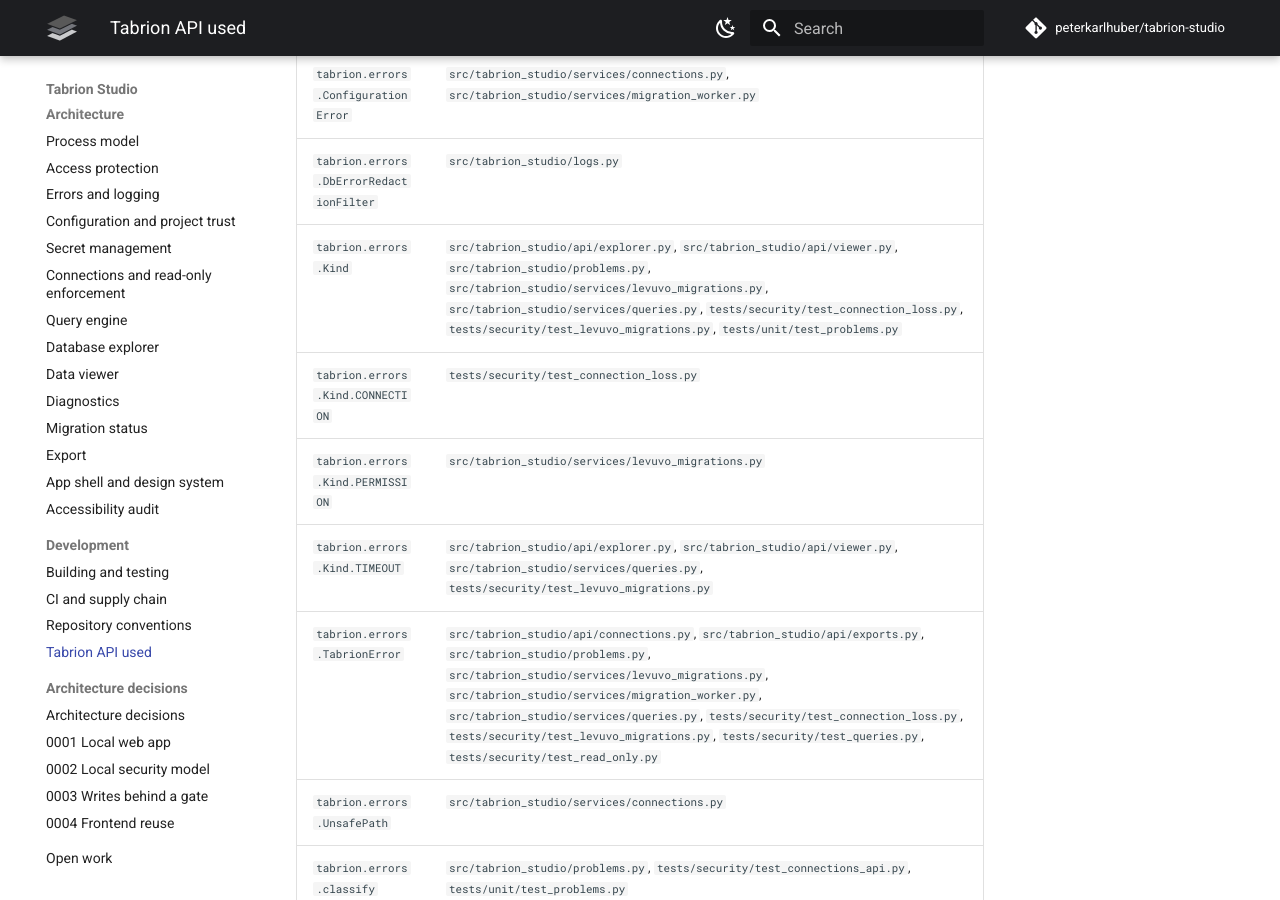
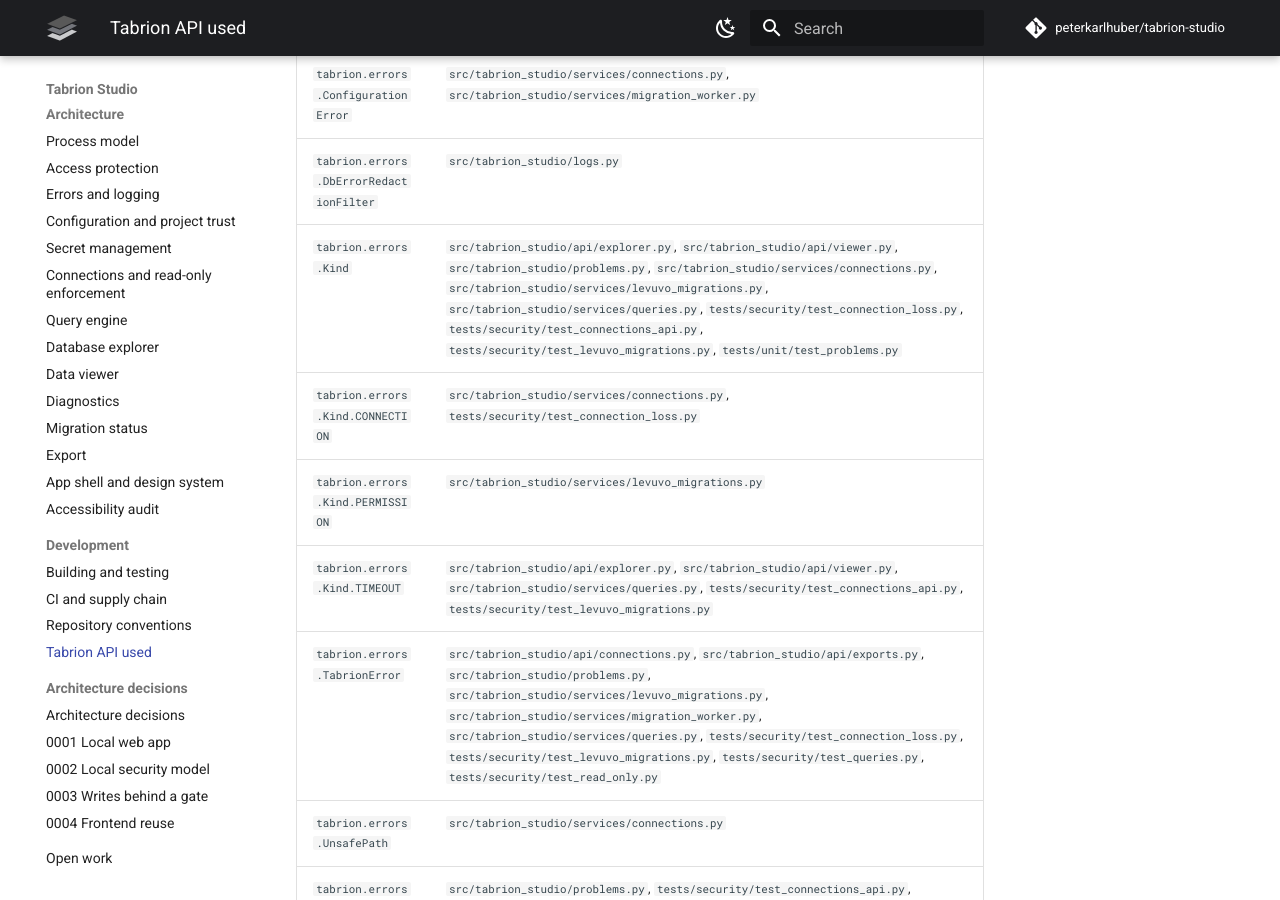
Before and after one commit to peterkarlhuber/tabrion-studio, an MkDocs documentation site: the page built from docs/api-consumers.md, in a window 1280 px wide and 900 px high, scrolled down 1650 px. Built offline with MkDocs 1.6.1 and Material for MkDocs 9.7.7, drawn with Linux system fonts in a browser that asks for light colours; comment, search, counter and statistics services are not loaded.

Commit message:
TD-034: regenerate docs/api-consumers.md (Kind in the API tests)
Co-Authored-By: Claude Opus 5.5 <noreply@anthropic.com>
Claude-Session: https://claude.ai/code/session_011tY7TC7Nu5VGro3DJGJcv8

```diff
--- a/docs/api-consumers.md
+++ b/docs/api-consumers.md
@@ -27,10 +27,10 @@ is used.
 | `tabrion.errors.Classification` | `src/tabrion_studio/problems.py`, `tests/security/test_levuvo_migrations.py` |
 | `tabrion.errors.ConfigurationError` | `src/tabrion_studio/services/connections.py`, `src/tabrion_studio/services/migration_worker.py` |
 | `tabrion.errors.DbErrorRedactionFilter` | `src/tabrion_studio/logs.py` |
-| `tabrion.errors.Kind` | `src/tabrion_studio/api/explorer.py`, `src/tabrion_studio/api/viewer.py`, `src/tabrion_studio/problems.py`, `src/tabrion_studio/services/levuvo_migrations.py`, `src/tabrion_studio/services/queries.py`, `tests/security/test_connection_loss.py`, `tests/security/test_levuvo_migrations.py`, `tests/unit/test_problems.py` |
-| `tabrion.errors.Kind.CONNECTION` | `tests/security/test_connection_loss.py` |
+| `tabrion.errors.Kind` | `src/tabrion_studio/api/explorer.py`, `src/tabrion_studio/api/viewer.py`, `src/tabrion_studio/problems.py`, `src/tabrion_studio/services/connections.py`, `src/tabrion_studio/services/levuvo_migrations.py`, `src/tabrion_studio/services/queries.py`, `tests/security/test_connection_loss.py`, `tests/security/test_connections_api.py`, `tests/security/test_levuvo_migrations.py`, `tests/unit/test_problems.py` |
+| `tabrion.errors.Kind.CONNECTION` | `src/tabrion_studio/services/connections.py`, `tests/security/test_connection_loss.py` |
 | `tabrion.errors.Kind.PERMISSION` | `src/tabrion_studio/services/levuvo_migrations.py` |
-| `tabrion.errors.Kind.TIMEOUT` | `src/tabrion_studio/api/explorer.py`, `src/tabrion_studio/api/viewer.py`, `src/tabrion_studio/services/queries.py`, `tests/security/test_levuvo_migrations.py` |
+| `tabrion.errors.Kind.TIMEOUT` | `src/tabrion_studio/api/explorer.py`, `src/tabrion_studio/api/viewer.py`, `src/tabrion_studio/services/queries.py`, `tests/security/test_connections_api.py`, `tests/security/test_levuvo_migrations.py` |
 | `tabrion.errors.TabrionError` | `src/tabrion_studio/api/connections.py`, `src/tabrion_studio/api/exports.py`, `src/tabrion_studio/problems.py`, `src/tabrion_studio/services/levuvo_migrations.py`, `src/tabrion_studio/services/migration_worker.py`, `src/tabrion_studio/services/queries.py`, `tests/security/test_connection_loss.py`, `tests/security/test_levuvo_migrations.py`, `tests/security/test_queries.py`, `tests/security/test_read_only.py` |
 | `tabrion.errors.UnsafePath` | `src/tabrion_studio/services/connections.py` |
 | `tabrion.errors.classify` | `src/tabrion_studio/problems.py`, `tests/security/test_connections_api.py`, `tests/unit/test_problems.py` |
```
